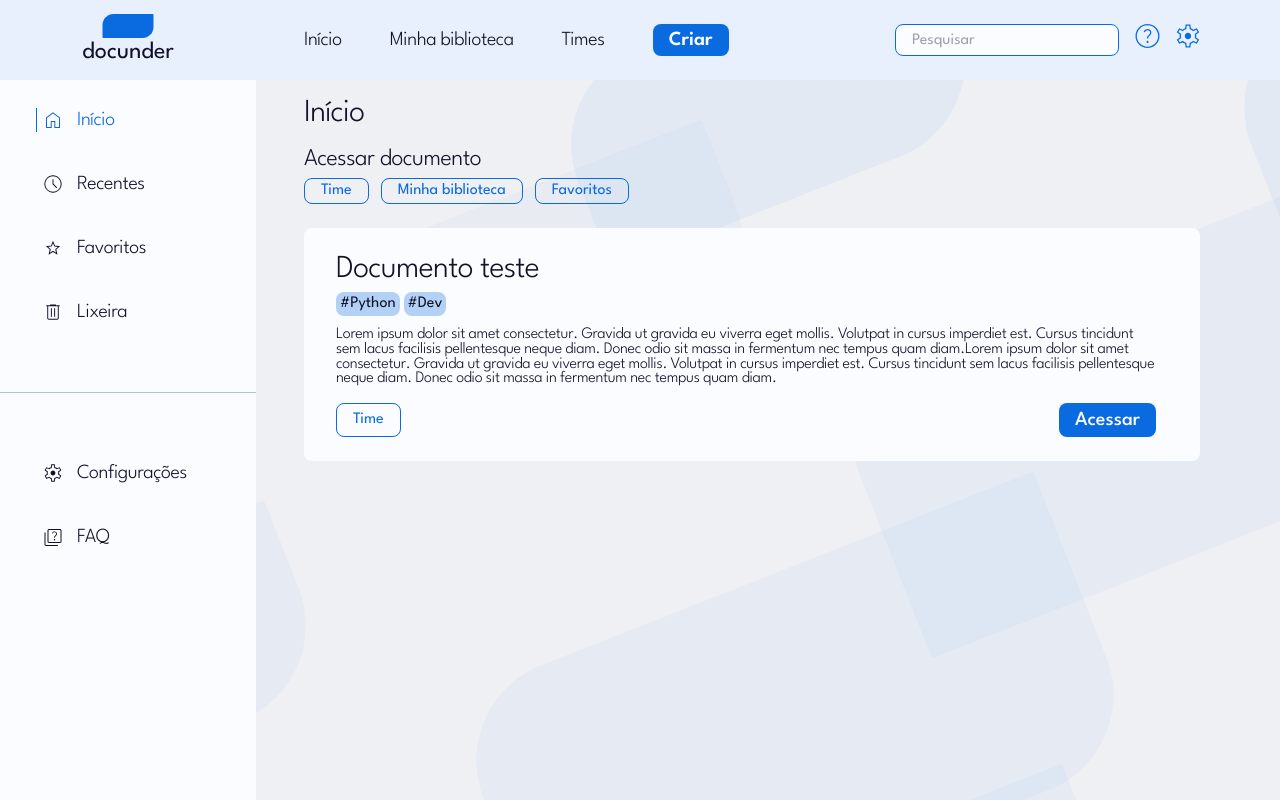
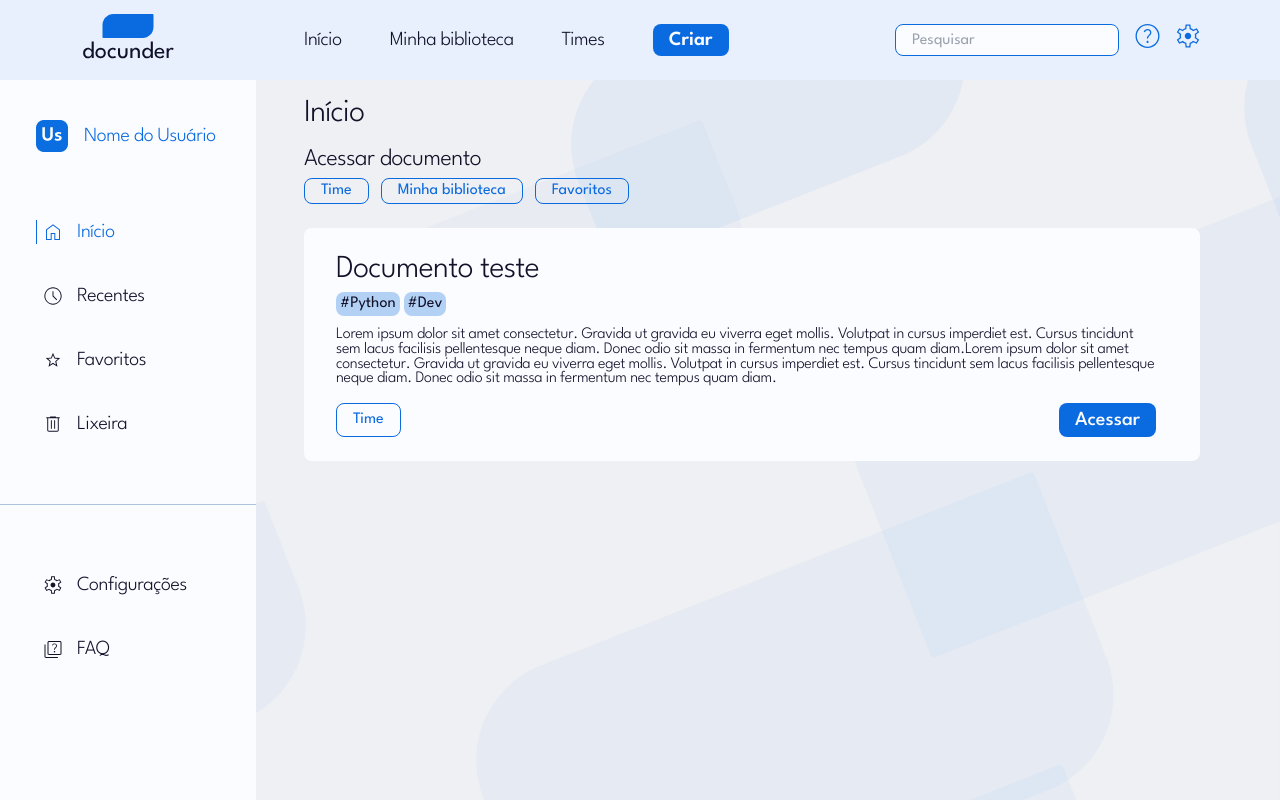
Before and after one commit to Organizacao-Docunder/frontend-app, a Next.js app in the folder nextjs-app/: page /home in a window 1280 px wide. Built offline with nearby package versions, Linux system fonts and the light colour scheme; no server answers.

Commit message:
style: icon and user name

```diff
--- a/nextjs-app/src/components/NavigationMenu.tsx
+++ b/nextjs-app/src/components/NavigationMenu.tsx
@@ -4,13 +4,19 @@ import IconFavoritos from '../assets/icons/star.svg'
 import IconLixeira from '../assets/icons/delete.svg'
 import IconSettings from '../assets/icons/settings.svg'
 import IconQuiz from '../assets/icons/quiz.svg'
+import IconUser from '../assets/icons/user.png'
 import { useState } from 'react'
+import Image from 'next/image'
 
 export default function NavigationMenu() {
   const [activeBtn, setActiveBtn] = useState('home-btn')
 
   return (
     <aside className="flex flex-col gap-4 pt-4 w-1/5 bg-neutral-1">
+      <div className='ml-9 mt-6 mb-10 flex items-center gap-4'>
+        <Image src={IconUser} alt='user-icon'/>
+        <h5 className='text-primary-1'>Nome do Usuário</h5>
+      </div>
       <div
         onClick={() => setActiveBtn('home-btn')}
         className={`ml-9 cursor-pointer flex items-center h-12 ${activeBtn === 'home-btn' ? 'text-primary-1' : 'text-neutral-2'} hover:text-primary-2`}
```
Also changed, not shown: nextjs-app/src/assets/icons/user.png (added).
